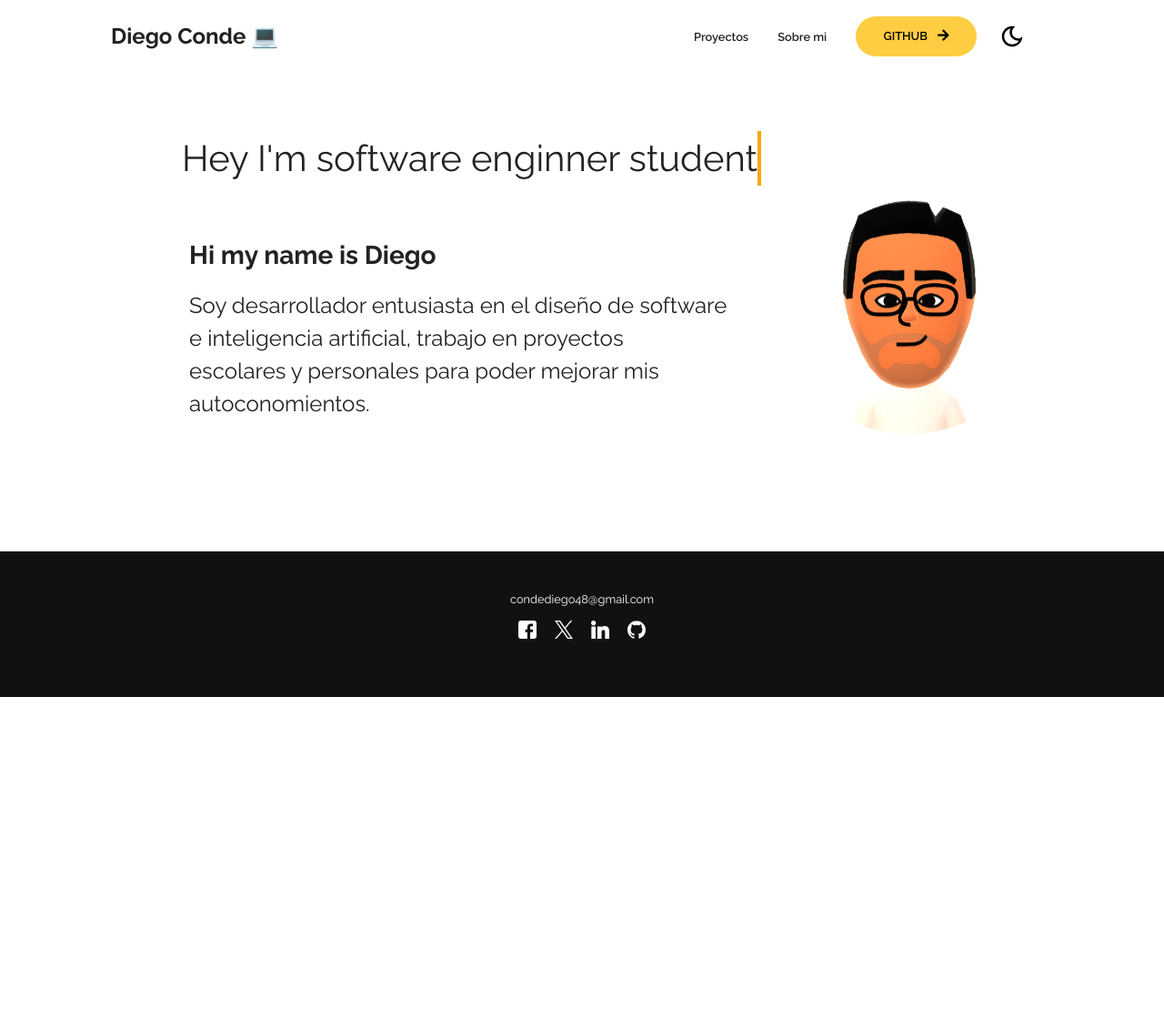
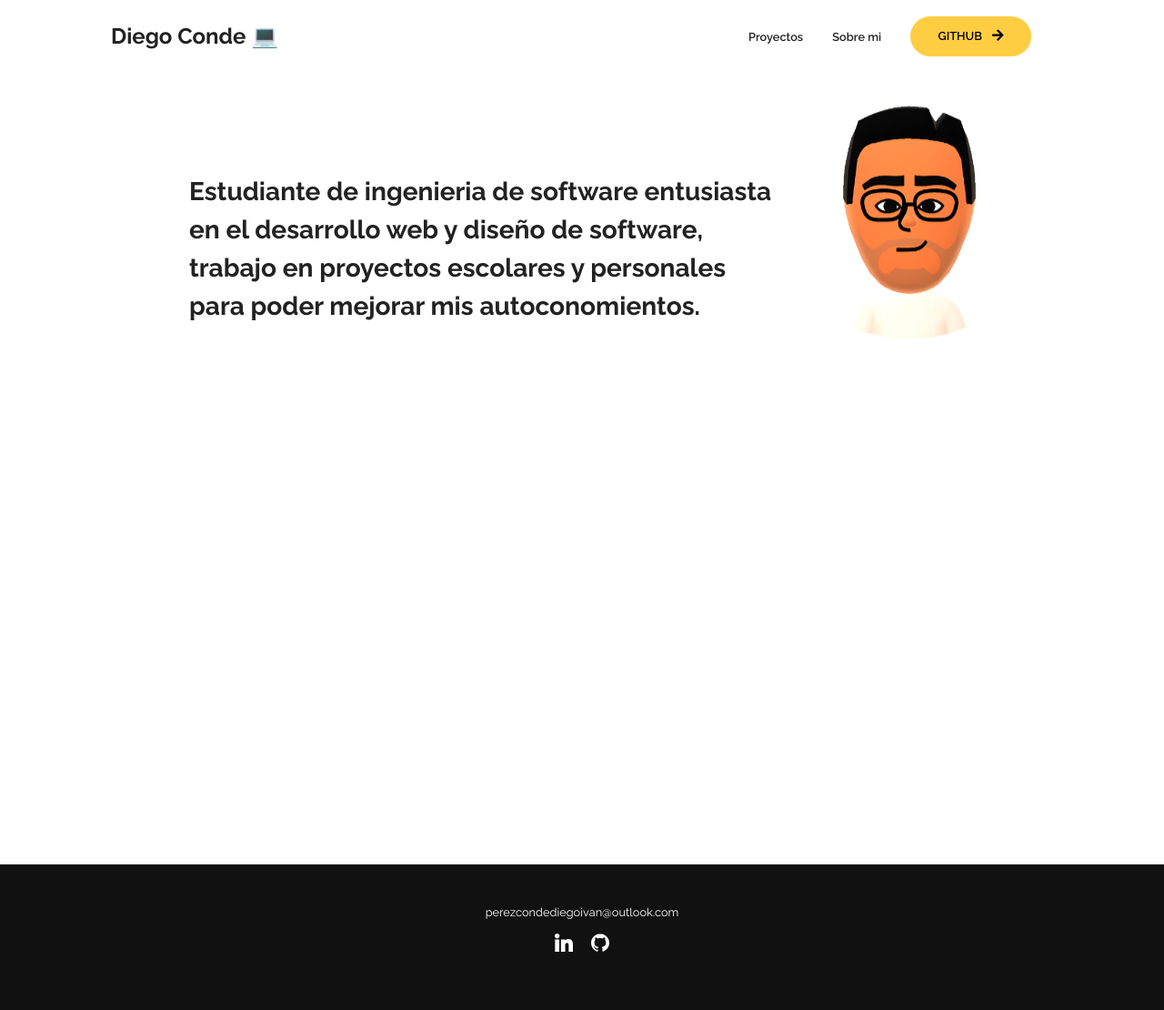
Before and after one commit to Psychodivto/Divancito, a PHP site: page / in a window 1280 px wide. Shown: the whole page at 91% size. Before the commit the page ends 766 px from the top, so only its background shows below. Run offline with PHP 8.4, Linux system fonts and the light colour scheme.

Commit message:
changes_index

```diff
--- a/css/style.css
+++ b/css/style.css
@@ -43,7 +43,9 @@
   --shadow: 0 2px 10px rgba(95, 95, 95, 0.2);
 }
 
-html {
+html, body {
+  margin: 0;
+  height: 100%;
   font-size: 100%;
   scroll-behavior: smooth;
 }
@@ -191,6 +193,7 @@
   display: flex;
   flex-direction: column;
   height: 100%;
+  margin-top: 150px;
 }
 
 
--- a/css/utilities.css
+++ b/css/utilities.css
@@ -73,33 +73,3 @@
   }
 
   /* Header Container */
-
-
-  /* Project cards */
-  .card {
-    padding: 1rem;
-    background: var(--card-background);
-    color: #ffffff;
-    border-radius: 5px;
-    transition: 0.4s ease-in-out;
-    cursor: pointer;
-  }
-
-  .card a {
-    color: #ffffff;
-    transition: 0.25s ease-in-out;
-    font-size: 1.1rem;
-    margin-right: 0.3rem;
-  }
-
-  .card a:hover {
-    color: var(--primary-color);
-  }
-
-  .card:hover {
-    box-shadow: inset 0 100px 1000px 10px rgba(0, 0, 0, 0.8);
-  }
-
-  .card:hover .project-info {
-    opacity: 1;
-  }
--- a/index.html
+++ b/index.html
@@ -71,7 +71,7 @@
                 >GitHub <i class="fas fa-arrow-right"></i
               ></a>
 
-            <!-- Toggle switch -->
+            <!-- Toggle switch
             <div class="theme-switch">
               <input type="checkbox" id="switch" />
               <label class="toggle-icons" for="switch">
@@ -79,6 +79,8 @@
                 <img class="sun" src="assets/sun.svg" />
               </label>
             </div>
+          -->
+
             <!-- Hamburger menu -->
           </ul>
           <div class="hamburger">
@@ -90,42 +92,28 @@
       </nav>
 
       <!--Section de perfile-->
-
-        <div class="container-tittle">
-          <div class="profile">Hey I'm software enginner student</div>
-        </div>
         <div class="content-text">
-          <h3>Hi my name is Diego </h3>
-
-          <p>
-            Soy desarrollador entusiasta en el diseño de software<br>
-            e inteligencia artificial, trabajo en proyectos <br>
-            escolares y personales para poder mejorar mis <br>
-            autoconomientos.<br>
-          </p>
+          <h3>Estudiante de ingenieria de software entusiasta<br>
+            en el desarrollo web y diseño de software,<br>
+             trabajo en proyectos escolares y personales <br>
+             para poder mejorar mis autoconomientos.<br>
+            </h3>
           </div>
           <img class="profile-imagen"
           src="assets/profile.png"
           alt="">
 
-              <br>
-              <br>
-              <br>
-              <br>
-              <br>
 
 
     </header>
 
     <footer id="footer">
       <div class="container">
-        <a href="">condediego48@gmail.com</a>
+        <a href="">perezcondediegoivan@outlook.com</a>
+
         <!-- Social links -->
+
         <div class="social">
-          <a href="https://www.facebook.com/dieguito.2710" target="_blank"
-            ><img src="./assets/facebook-icon.svg" alt="Facebook"
-          /></a>
-          <a href="https://twitter.com/Divancitoperez" target="_blank"><img src="./assets/logo-white.png" alt="Twitter" /></a>
           <a href="#" target="_blank"
             ><img src="./assets/linkedin-icon.svg" alt="Linkedin"
           /></a>
```
